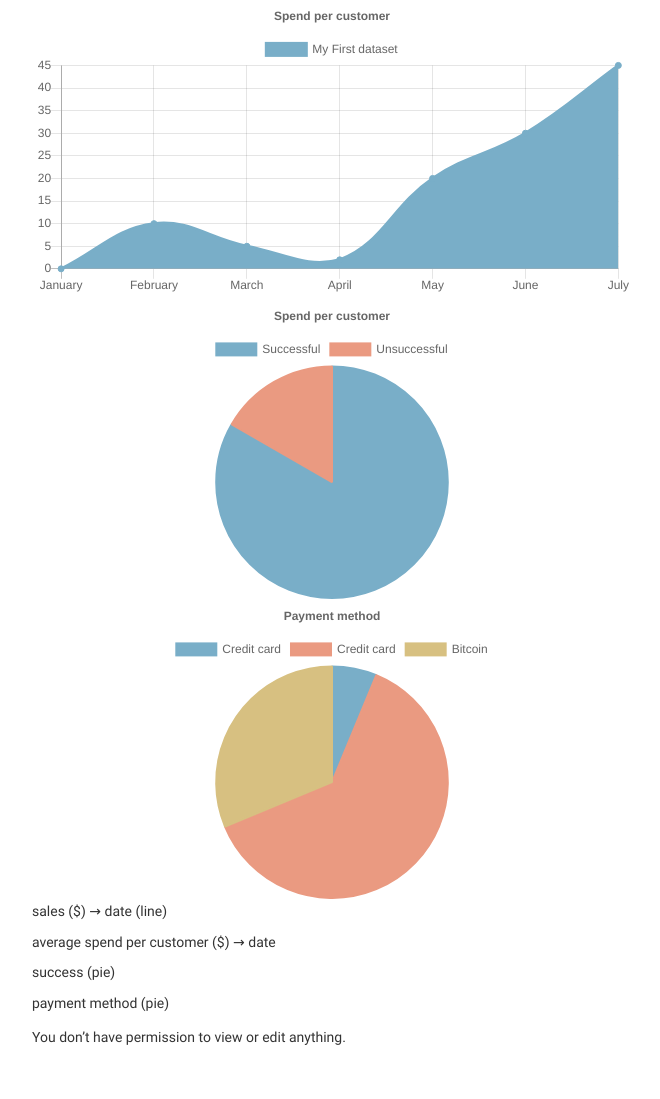
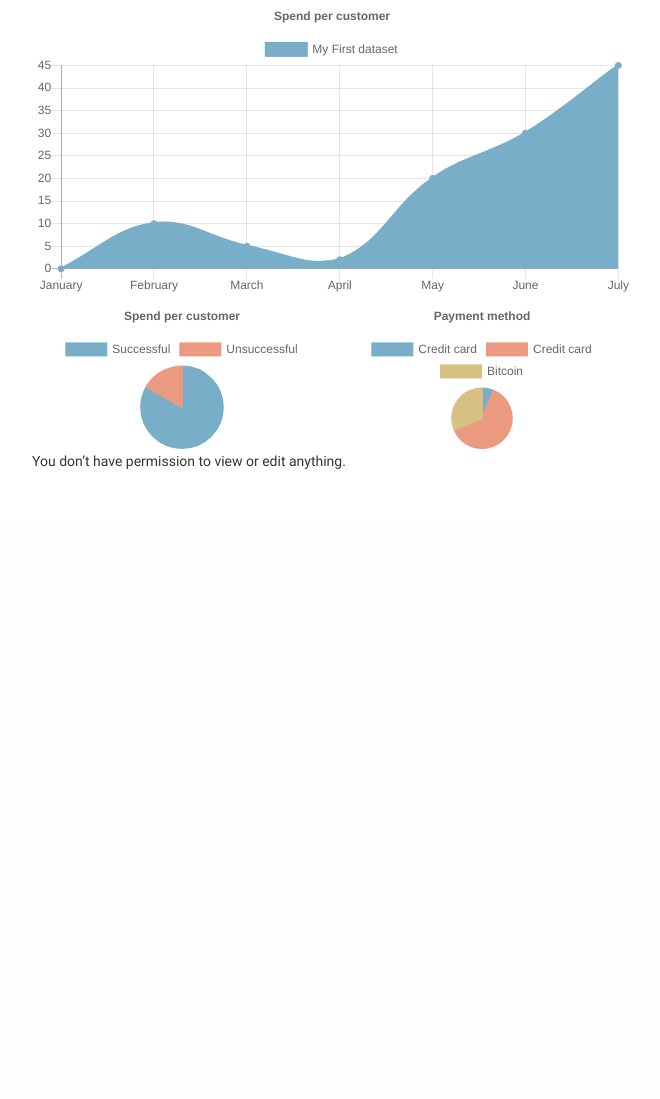
Before and after one commit to duplxey/django-interactive-charts, a Django app: template templates/admin/shop/app_index.html in a window 1280 px wide. Shown: the part 405-1504 px from the top of the page, without its empty margins (8-668 px from the left). After the commit the page ends 874 px from the top, so only its background shows below. Run offline with Django 3.2, Linux system fonts and the light colour scheme; the template is opened without the code that fills it, so the values that code supplies are empty; some libraries are stand-ins or nearby versions.

Commit message:
Pie chart inline test.

```diff
--- a/templates/admin/shop/app_index.html
+++ b/templates/admin/shop/app_index.html
@@ -21,8 +21,14 @@
     <script src="https://cdn.jsdelivr.net/npm/chart.js@2.8.0"></script>
     <canvas id="salesChart"></canvas>
     <canvas id="spendPerCustomerChart"></canvas>
-    <canvas id="paymentSuccessChart"></canvas>
-    <canvas id="paymentMethodChart"></canvas>
+    <div style="display: flex;">
+        <div style="width: 50%;">
+            <canvas id="paymentSuccessChart"></canvas>
+        </div>
+        <div style="width: 50%;">
+            <canvas id="paymentMethodChart"></canvas>
+        </div>
+    </div>
     <script>
         const colorPalette = ["#79AEC8", "#ea9a81", "#d7c081", "#78d0a7", "#F1F4C6"];
 
@@ -130,11 +136,6 @@
             }
         });
     </script>
-
-    <p>sales ($) → date (line)</p>
-    <p>average spend per customer ($) → date</p>
-    <p>success (pie)</p>
-    <p>payment method (pie)</p>
     <div id="content-main">
       {% include "admin/app_list.html" with app_list=app_list show_changelinks=True %}
     </div>
```
